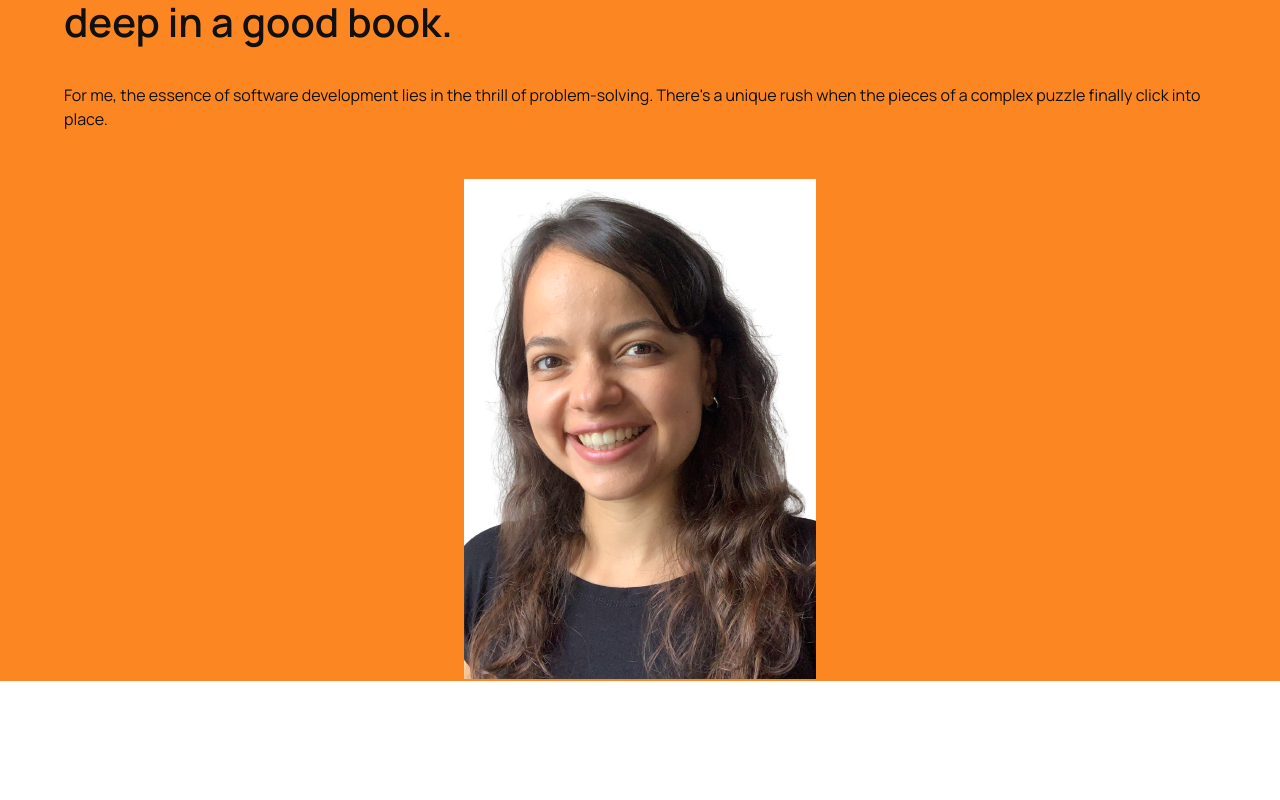
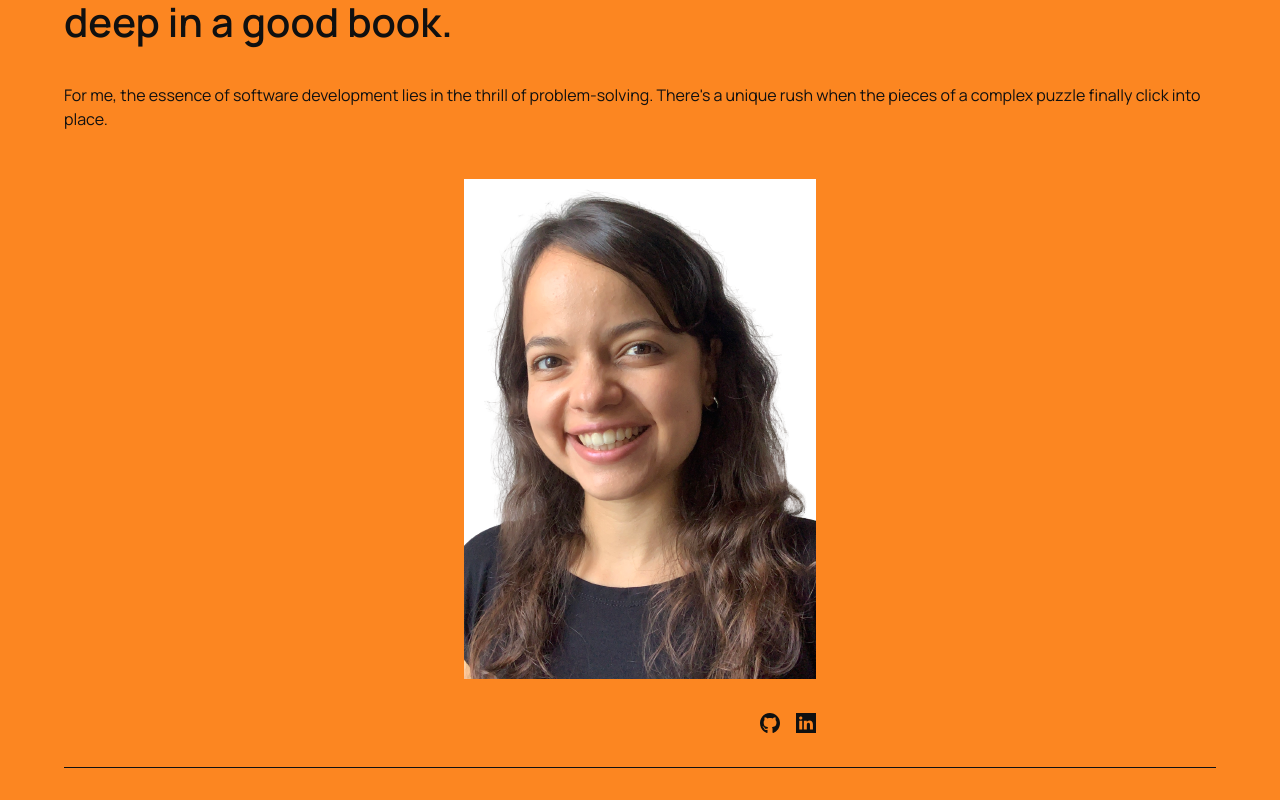
Before and after one commit to CarolANikolic/portfolio, a Next.js app: page / in a window 1280 px wide. Shown: the part 255-1055 px from the top of the page. Before the commit the page ends 936 px from the top, so only its background shows below. Built offline with nearby package versions, Linux system fonts and the light colour scheme.

Commit message:
feat: include contact icons and make the about section a separate component.

```diff
--- a/app/globals.css
+++ b/app/globals.css
@@ -71,6 +71,7 @@ main {
 
 	width: 100%;
 	margin: 0 auto;
+  background-color: var(--orange);
 }
 
 h1, h2, h3, h4, h5, h6 {
--- a/app/page.js
+++ b/app/page.js
@@ -1,35 +1,11 @@
-import TitleAndText from "@/components/TitleAndText";
-import Image from "next/image";
-import myPhoto from "../public/images/my-photo.png"
-import styles from "./page.module.css";
+import AboutMe from "@/components/AboutMe";
+import styles from "./page.module.css"
 
 export default function Home() {
   return (
     <main>
-      <article className={styles.about}>
-        <TitleAndText
-          title="h1"
-          titleContent="Hello, I’m Carol, a Front-End Developer who's always nose-deep in a good book."
-          text=""
-          alignment="left"
-          color="boldBlack"
-          fontSize="big"
-          />
-
-        <TitleAndText
-          title="p"
-          text="For me, the essence of software development lies in the thrill of problem-solving. There's a unique rush when the pieces of a complex puzzle finally click into place."
-          alignment="left"
-          color="regularBlack"
-          fontSize="small"
-          />
-
-          <div>
-            <div className={styles.imageContainer}>
-              <Image src={myPhoto} alt="Carol Nikolic's profile photo" className={styles.myPhoto}/>
-            </div>
-          </div>
-      </article>
+      <AboutMe/>
+      <hr className={styles.customHr}/>
     </main>
   );
 }
--- a/app/page.module.css
+++ b/app/page.module.css
@@ -1,15 +1,8 @@
-.about {
-    width: 100%;
-    background-color: var(--orange);
+.customHr {
+    border: none;
+    height: 1px;
+    background-color: var(--black);
+
+    margin: 2rem auto;
+    width: 90%;
 }
-
-.imageContainer {
-    width: 22rem;
-    margin: 0 auto;
-    padding-top: 2rem;
-}
-
-.myPhoto {
-    object-fit: cover;
-    width: 100%;
-}
--- /dev/null
+++ b/components/AboutMe/index.js
@@ -0,0 +1,50 @@
+import TitleAndText from "@/components/TitleAndText";
+import Image from "next/image";
+import myPhoto from "@/public/images/my-photo.png";
+import githubIcon from "@/public/icons/github.svg";
+import linkedinIcon from "@/public/icons/linkedin.svg";
+import styles from "./index.module.css";
+import Link from "next/link";
+import ContactIcon from "../ContactIcon";
+
+export default function AboutMe() {
+    return (
+        <section className={styles.about}>
+            <TitleAndText
+                title="h1"
+                titleContent="Hello, I’m Carol, a Front-End Developer who's always nose-deep in a good book."
+                text=""
+                alignment="left"
+                color="boldBlack"
+                fontSize="big"
+            />
+
+            <TitleAndText
+                title="p"
+                text="For me, the essence of software development lies in the thrill of problem-solving. There's a unique rush when the pieces of a complex puzzle finally click into place."
+                alignment="left"
+                color="regularBlack"
+                fontSize="small"
+            />
+
+            <div>
+                <div className={styles.imageContainer}>
+                    <Image src={myPhoto} alt="Carol Nikolic's profile photo" className={styles.myPhoto}/>
+
+                    <div className={styles.contactIconsContainer}>
+                        <ContactIcon
+                            link="https://github.com/CarolANikolic"
+                            icon={githubIcon}
+                            alt="GitHub clickable icon"
+                        />
+                        <ContactIcon
+                            link="https://www.linkedin.com/in/caroline-nikolic/"
+                            icon={linkedinIcon}
+                            alt="LinkedIn clickable icon"
+                        />
+                    </div>
+                </div>
+            </div>
+    </section>
+    );
+}
--- /dev/null
+++ b/components/AboutMe/index.module.css
@@ -0,0 +1,24 @@
+.about {
+    width: 100%;
+    background-color: var(--orange);
+}
+
+.imageContainer {
+    width: 22rem;
+    margin: 0 auto;
+    padding-top: 2rem;
+}
+
+.myPhoto {
+    object-fit: cover;
+    width: 100%;
+}
+
+.contactIconsContainer {
+    display: flex;
+    justify-content: right;
+    gap: 1rem;
+
+    margin: 0 auto;
+    padding-top: 2rem;
+}
--- /dev/null
+++ b/components/ContactIcon/index.js
@@ -0,0 +1,13 @@
+import Link from "next/link";
+import Image from "next/image";
+
+export default function ContactIcon(props) {
+    return (
+            <Link href={props.link} target="_blank" rel="noopener noreferrer">
+                <Image
+                        src={props.icon}
+                        alt={props.alt}
+                />
+            </Link>
+    );
+}
```
